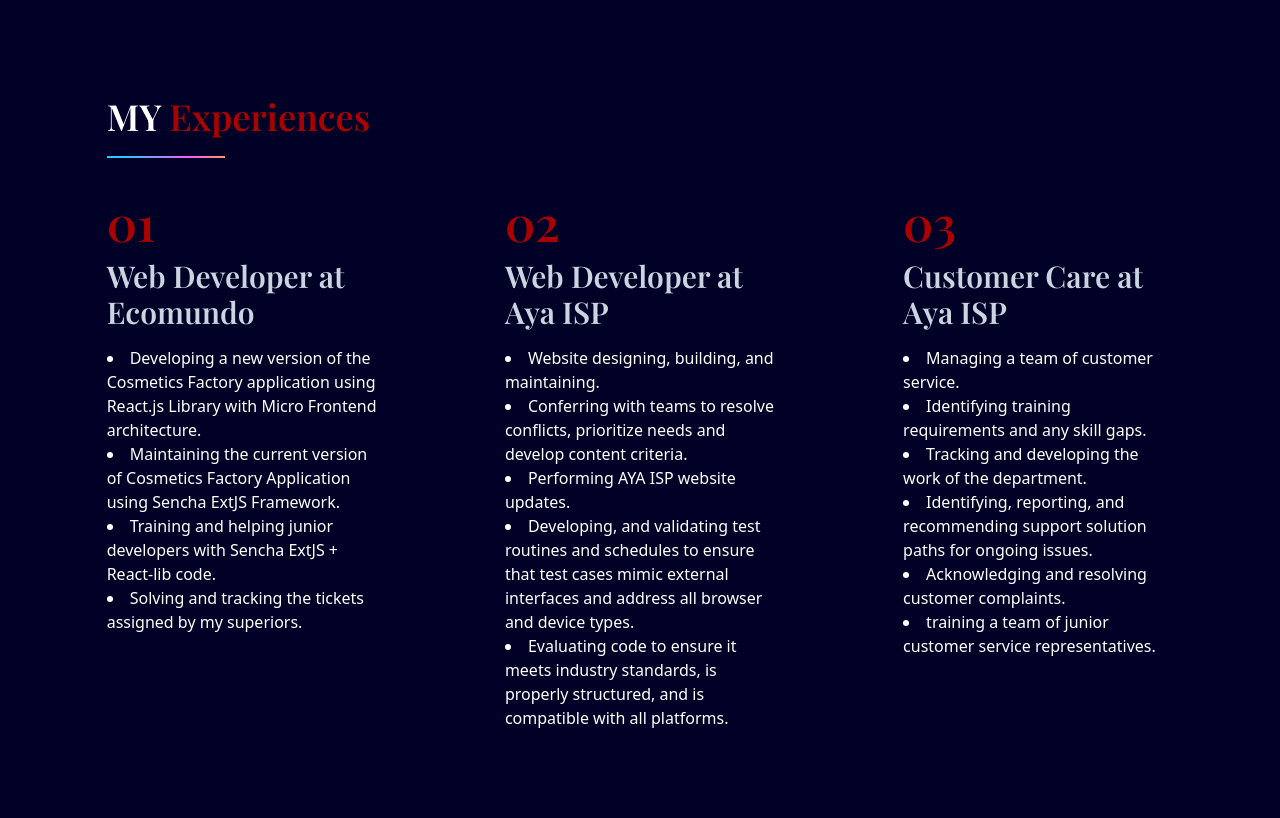
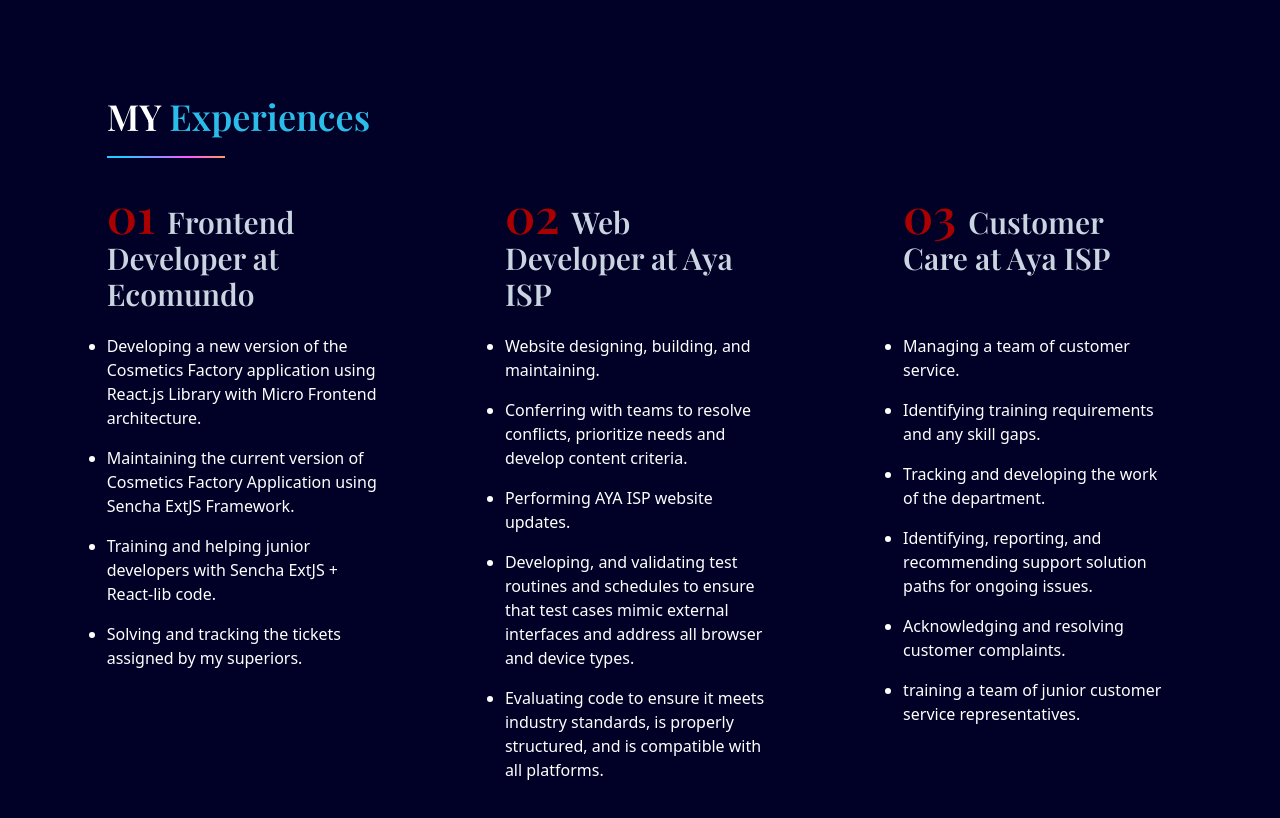
Before and after one commit to Tarek-989/Portfolio, a React (Vite) app: page / in a window 1280 px wide. Shown: the part 1212-2030 px from the top of the page. Built offline with nearby package versions, Linux system fonts and the light colour scheme.

Commit message:
change my skills style

```diff
--- a/public/output.css
+++ b/public/output.css
@@ -523,10 +523,6 @@
   position: fixed;
 }
 
-.absolute{
-  position: absolute;
-}
-
 .relative{
   position: relative;
 }
@@ -571,10 +567,6 @@
   z-index: 40;
 }
 
-.z-\[-1\]{
-  z-index: -1;
-}
-
 .mx-auto{
   margin-left: auto;
   margin-right: auto;
@@ -597,6 +589,10 @@
   margin-left: 5rem;
 }
 
+.ml-3{
+  margin-left: 0.75rem;
+}
+
 .ml-\[33\%\]{
   margin-left: 33%;
 }
@@ -613,12 +609,12 @@
   margin-top: 4rem;
 }
 
-.mt-3{
-  margin-top: 0.75rem;
+.mt-32{
+  margin-top: 8rem;
 }
 
-.mt-32{
-  margin-top: 8rem;
+.mt-4{
+  margin-top: 1rem;
 }
 
 .mt-5{
@@ -657,8 +653,8 @@
   height: 100%;
 }
 
-.w-1\/2{
-  width: 50%;
+.h-24{
+  height: 6rem;
 }
 
 .w-1\/3{
@@ -691,6 +687,14 @@
 
 .resize{
   resize: both;
+}
+
+.list-outside{
+  list-style-position: outside;
+}
+
+.list-disc{
+  list-style-type: disc;
 }
 
 .flex-col{
@@ -746,11 +750,6 @@
   border-bottom-right-radius: 0.125rem;
 }
 
-.bg-blue{
-  --tw-bg-opacity: 1;
-  background-color: rgb(44 188 233 / var(--tw-bg-opacity));
-}
-
 .bg-dark-grey{
   --tw-bg-opacity: 1;
   background-color: rgb(117 117 117 / var(--tw-bg-opacity));
@@ -763,7 +762,7 @@
 
 .bg-red{
   --tw-bg-opacity: 1;
-  background-color: rgb(96 0 0 / var(--tw-bg-opacity));
+  background-color: rgb(170 0 0 / var(--tw-bg-opacity));
 }
 
 .bg-slate-800{
@@ -830,6 +829,10 @@
 
 .pb-24{
   padding-bottom: 6rem;
+}
+
+.pb-4{
+  padding-bottom: 1rem;
 }
 
 .pr-0{
@@ -899,6 +902,11 @@
   font-weight: 600;
 }
 
+.text-blue{
+  --tw-text-opacity: 1;
+  color: rgb(44 188 233 / var(--tw-text-opacity));
+}
+
 .text-dark-grey{
   --tw-text-opacity: 1;
   color: rgb(117 117 117 / var(--tw-text-opacity));
@@ -911,37 +919,7 @@
 
 .text-red{
   --tw-text-opacity: 1;
-  color: rgb(96 0 0 / var(--tw-text-opacity));
-}
-
-.text-yellow{
-  --tw-text-opacity: 1;
-  color: rgb(253 204 73 / var(--tw-text-opacity));
-}
-
-.text-gray-300{
-  --tw-text-opacity: 1;
-  color: rgb(209 213 219 / var(--tw-text-opacity));
-}
-
-.text-gray-400{
-  --tw-text-opacity: 1;
-  color: rgb(156 163 175 / var(--tw-text-opacity));
-}
-
-.text-slate-900{
-  --tw-text-opacity: 1;
-  color: rgb(15 23 42 / var(--tw-text-opacity));
-}
-
-.text-slate-600{
-  --tw-text-opacity: 1;
-  color: rgb(71 85 105 / var(--tw-text-opacity));
-}
-
-.text-slate-500{
-  --tw-text-opacity: 1;
-  color: rgb(100 116 139 / var(--tw-text-opacity));
+  color: rgb(170 0 0 / var(--tw-text-opacity));
 }
 
 .text-slate-300{
@@ -949,9 +927,9 @@
   color: rgb(203 213 225 / var(--tw-text-opacity));
 }
 
-.text-slate-400{
+.text-yellow{
   --tw-text-opacity: 1;
-  color: rgb(148 163 184 / var(--tw-text-opacity));
+  color: rgb(253 204 73 / var(--tw-text-opacity));
 }
 
 .transition{
@@ -1086,7 +1064,7 @@
 
 .hover\:text-red:hover{
   --tw-text-opacity: 1;
-  color: rgb(96 0 0 / var(--tw-text-opacity));
+  color: rgb(170 0 0 / var(--tw-text-opacity));
 }
 
 .hover\:text-white:hover{
@@ -1122,10 +1100,6 @@
     position: relative;
   }
 
-  .xs\:w-3\/4{
-    width: 75%;
-  }
-
   .xs\:font-semibold{
     font-weight: 600;
   }
@@ -1138,12 +1112,6 @@
   .xs\:before\:content-brush::before{
     --tw-content: url('./assets/brush.png');
     content: var(--tw-content);
-  }
-}
-
-@media (min-width: 768px){
-  .sm\:w-3\/4{
-    width: 75%;
   }
 }
 
@@ -1168,16 +1136,12 @@
     height: 100%;
   }
 
+  .md\:h-32{
+    height: 8rem;
+  }
+
   .md\:w-1\/3{
     width: 33.333333%;
-  }
-
-  .md\:w-3\/4{
-    width: 75%;
-  }
-
-  .md\:w-full{
-    width: 100%;
   }
 
   .md\:max-w-\[600px\]{
--- a/src/components/MySkills.tsx
+++ b/src/components/MySkills.tsx
@@ -20,7 +20,7 @@
 					}}
 				>
 					<p className='font-playFair font-semibold text-4xl mb-5'>
-						MY <span className='text-red'>SKILLS</span>
+						MY <span className='text-blue'>SKILLS</span>
 					</p>
 					<LineGradient width='w-1/3' />
 					<p className='mt-10 mb-7'>
@@ -66,7 +66,7 @@
 					}}
 				>
 					<p className='font-playFair font-semibold text-4xl mb-5'>
-						MY <span className='text-red'>Experiences</span>
+						MY <span className='text-blue'>Experiences</span>
 					</p>
 					<LineGradient width='w-1/3' />
 				</motion.div>
@@ -75,7 +75,7 @@
 
 				{/* Experience 1 */}
 				<motion.div
-					className='md:w-1/3 mt-10'
+					className='md:w-1/3 mt-8'
 					initial='hidden'
 					whileInView='visible'
 					viewport={{ once: true, amount: 0.5 }}
@@ -85,33 +85,33 @@
 						visible: { opacity: 1, y: 0 },
 					}}
 				>
-					<div className='relative h-32'>
+					<div className='relative md:h-32 h-24'>
 						<div className='z-10'>
-							<p className='font-playFair font-semibold text-5xl text-red'>01</p>
-							<p className='font-playFair font-semibold text-3xl mt-3 text-slate-300'>
-								Web Developer at Ecomundo
-							</p>
+							<span className='font-playFair font-semibold text-5xl text-red'>01</span>
+							<span className='font-playFair font-semibold text-3xl ml-3 text-slate-300'>
+								Frontend Developer at Ecomundo
+							</span>
 						</div>
 					</div>
-					<p className='mt-5'>
-						<li>
+					<ul className="list-outside list-disc mt-4">
+						<li className='pb-4'>
 							Developing a new version of the Cosmetics Factory application using
 							React.js Library with Micro Frontend architecture.
 						</li>
-						<li>
+						<li className='pb-4'>
 							Maintaining the current version of Cosmetics Factory Application using Sencha ExtJS Framework.
 						</li>
-						<li>
+						<li className='pb-4'>
 							Training and helping junior developers with Sencha ExtJS + React-lib code.
 						</li>
-						<li>
+						<li className='pb-4'>
 							Solving and tracking the tickets assigned by my superiors.
 						</li>
-					</p>
+					</ul>
 				</motion.div>
 				{/* Experience 2 */}
 				<motion.div
-					className='md:w-1/3 mt-10'
+					className='md:w-1/3 mt-8'
 					initial='hidden'
 					whileInView='visible'
 					viewport={{ once: true, amount: 0.5 }}
@@ -121,39 +121,39 @@
 						visible: { opacity: 1, y: 0 },
 					}}
 				>
-					<div className='relative h-32'>
+					<div className='relative md:h-32 h-24'>
 						<div className='z-10'>
-							<p className='font-playFair font-semibold text-5xl text-red'>02</p>
-							<p className='font-playFair font-semibold text-3xl mt-3 text-slate-300'>
+							<span className='font-playFair font-semibold text-5xl text-red'>02</span>
+							<span className='font-playFair font-semibold text-3xl ml-3 text-slate-300'>
 								Web Developer at Aya ISP
-							</p>
+							</span>
 						</div>
 					</div>
-					<p className='mt-5'>
-						<li>
+					<ul className="list-outside list-disc mt-4">
+						<li className='pb-4'>
 							Website designing, building, and maintaining.
 						</li>
-						<li>
+						<li className='pb-4'>
 							Conferring with teams to resolve conflicts, prioritize needs and develop
 							content criteria.
 						</li>
-						<li>
+						<li className='pb-4'>
 							Performing AYA ISP website updates.
 						</li>
-						<li>
+						<li className='pb-4'>
 							Developing, and validating test routines and schedules to ensure that test
 							cases mimic external interfaces and address all browser and device
 							types.
 						</li>
-						<li>
+						<li className='pb-4'>
 							Evaluating code to ensure it meets industry standards, is properly
 							structured, and is compatible with all platforms.
 						</li>
-					</p>
+					</ul>
 				</motion.div>
 				{/* Experience 3 */}
 				<motion.div
-					className='md:w-1/3 mt-10'
+					className='md:w-1/3 mt-8'
 					initial='hidden'
 					whileInView='visible'
 					viewport={{ once: true, amount: 0.5 }}
@@ -163,24 +163,24 @@
 						visible: { opacity: 1, y: 0 },
 					}}
 				>
-					<div className='relative h-32'>
+					<div className='relative md:h-32 h-24'>
 						<div className='z-10'>
-							<p className='font-playFair font-semibold text-5xl text-red'>03</p>
-							<p className='font-playFair font-semibold text-3xl mt-3 text-slate-300'>
+							<span className='font-playFair font-semibold text-5xl text-red'>03</span>
+							<span className='font-playFair font-semibold text-3xl ml-3 text-slate-300'>
 								Customer Care at Aya ISP
-							</p>
+							</span>
 						</div>
 					</div>
-					<p className='mt-5'>
-						<li>Managing a team of customer service.</li>
-						<li>Identifying training requirements and any skill gaps.</li>
-						<li>Tracking and developing the work of the department.</li>
-						<li>Identifying, reporting, and recommending support solution paths for
+					<ul className="list-outside list-disc mt-4">
+						<li className='pb-4'>Managing a team of customer service.</li>
+						<li className='pb-4'>Identifying training requirements and any skill gaps.</li>
+						<li className='pb-4'>Tracking and developing the work of the department.</li>
+						<li className='pb-4'>Identifying, reporting, and recommending support solution paths for
 							ongoing issues.
 						</li>
-						<li>Acknowledging and resolving customer complaints.</li>
-						<li>training a team of junior customer service representatives.</li>
-					</p>
+						<li className='pb-4'>Acknowledging and resolving customer complaints.</li>
+						<li className='pb-4'>training a team of junior customer service representatives.</li>
+					</ul>
 				</motion.div>
 			</div>
 		</section>
```
